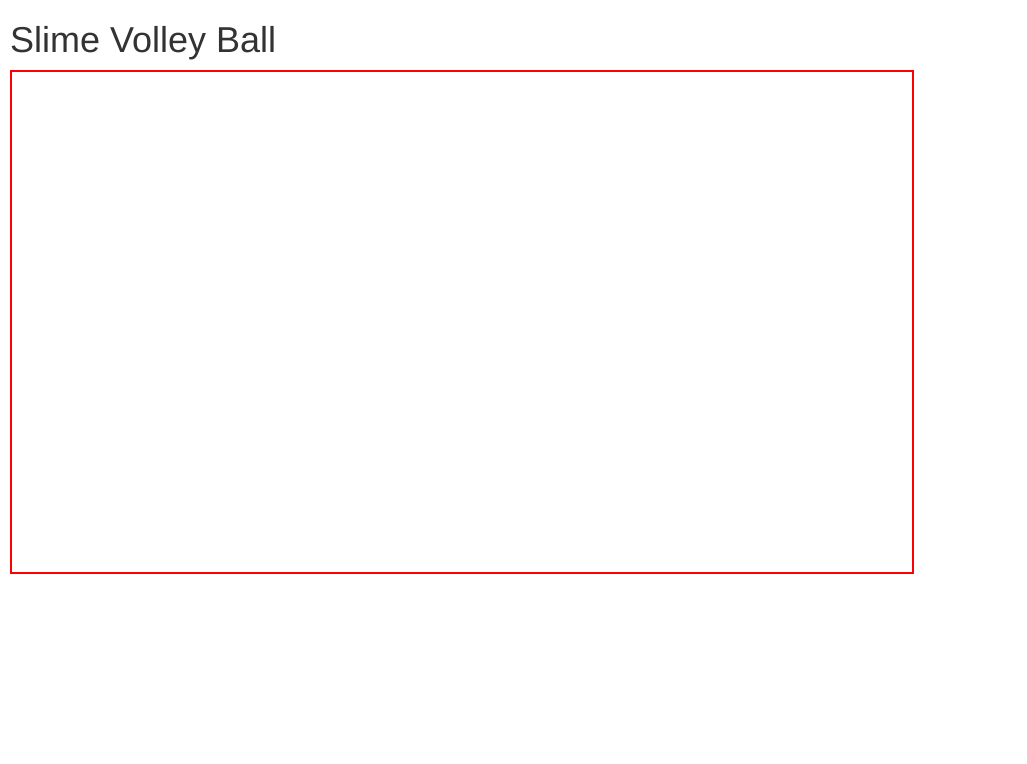
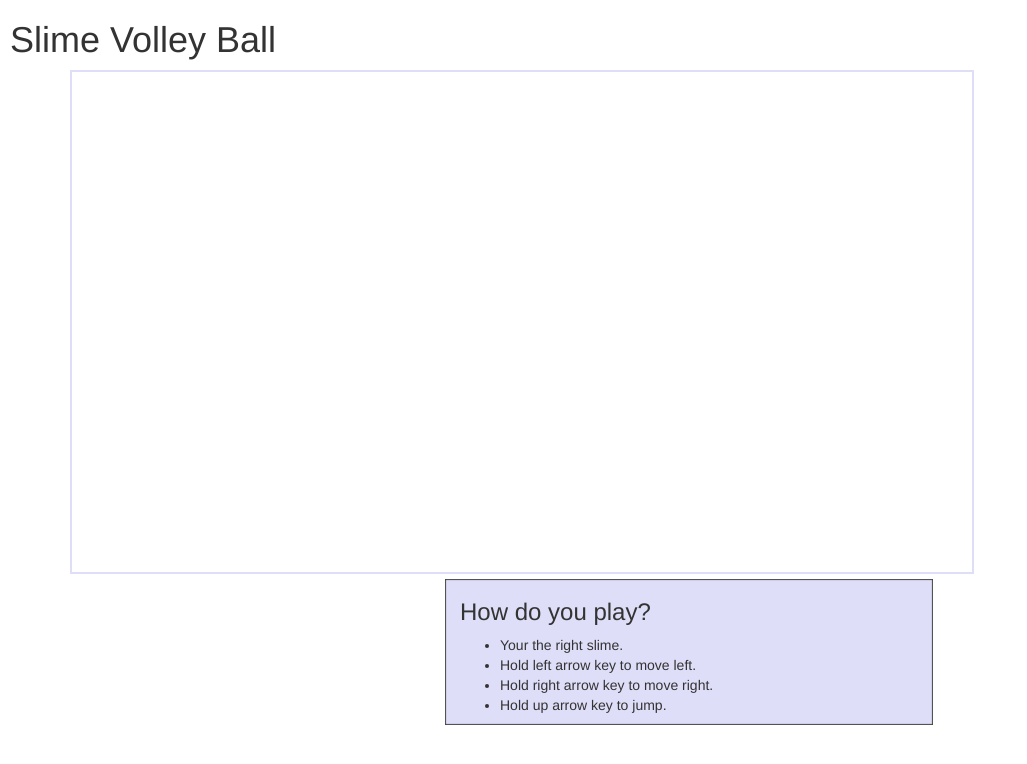
Before and after one commit to n2ayalew/slime_volleyball, a plain HTML site: page index.html in a window 1280 px wide. Shown: the whole page, without its empty margins (0-1027 px from the left). Drawn offline with nearby package versions, Linux system fonts and the light colour scheme.

Commit message:
Added instructions to play

```diff
--- a/index.html
+++ b/index.html
@@ -11,14 +11,32 @@
 			}
 			canvas {
 				border-style: solid;
-				border-color: red;
+				border-color: #dedef8;
 				border-width: 2px;
 			}
 		</style>
 	</head>
 	<body>
 		<h1 text-align="center">Slime Volley Ball</h1>
-		<canvas id="canvas" width="900" height="500"></canvas>
+		<div class="container">
+			<div class="row">
+				<div class="col-md-6">
+					<canvas id="canvas" width="900" height="500"></canvas>
+				</div>
+			</div>
+			<div class="row">
+				<div class="col-md-offset-4 col-md-5" style="background-color: #dedef8;box-shadow: inset 1px -1px 1px #444, inset -1px 1px 1px #444;">
+					<h3>How do you play?</h3>
+					<ul>
+						<li>Your the right slime.</li>
+						<li>Hold left arrow key to move left.</li>
+						<li>Hold right arrow key to move right.</li>
+						<li>Hold up arrow key to jump.</li>
+					</ul>
+				</div>
+				<div class="col-md-3"></div>
+			</div>
+		</div>
 		<script type="text/javascript" src="slime_volleyball.js"></script>
 	</body>
 </html>
```
